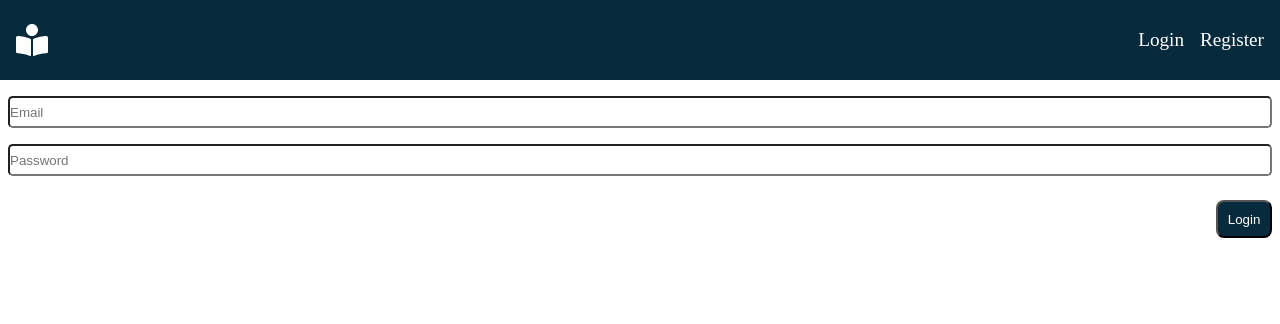
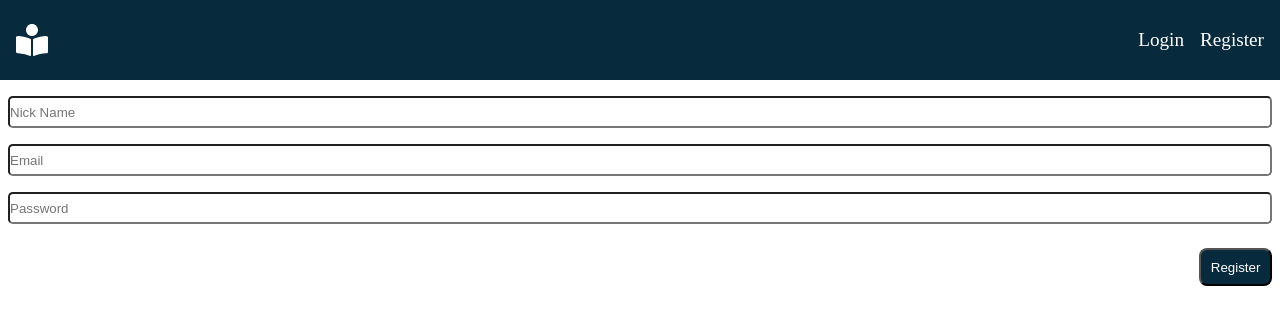
Before and after one commit to AbielKiflu/myforum, a React (Create React App) app: page / in a window 1280 px wide. Shown: the top 324 px of the page. Built offline with nearby package versions, Linux system fonts and the light colour scheme.

Commit message:
Login component has modified and Register added

```diff
--- a/src/App.js
+++ b/src/App.js
@@ -1,4 +1,4 @@
-import {NavBar,Login} from './components';
+import {NavBar,Register} from './components';
 import { BrowserRouter as Router,Routes, Route } from 'react-router-dom';
 import GlobalStyles from './globalStyle';
 import {Provider} from "react-redux";
@@ -14,7 +14,7 @@ function App() {
         <NavBar/>
 
       </Router>
-      <Login/>
+      <Register/>
     </Provider>
   );
 }
--- a/src/components/Login/Login.elements.js
+++ b/src/components/Login/Login.elements.js
@@ -1,17 +1,6 @@
 import styled from 'styled-components';
 
 
-export const Btn=styled.button`
-    outline:none;
-    border-radius:0.5rem;
-    color:#fff;
-    padding:0.6rem;
-    background:#082a3d;
-
-    &:hover {
-        background:#33224f;
-    }
-`;
 
 export const Input=styled.input`
     width:100%;
--- a/src/components/Login/Login.js
+++ b/src/components/Login/Login.js
@@ -1,5 +1,3 @@
-//import { render } from '@testing-library/react';
-//import React from 'react';
 import {Btn} from '../Button/Button.elements'
 import {Input} from './Login.elements'
 import {InputContainer,ButtonContainer,ColumnContainer} from '../../globalStyle';
@@ -12,7 +10,7 @@ const Login = () => {
             <ColumnContainer>
             <InputContainer>
                 <Input type="text" placeholder="Email" aria-label="email"/>
-                <Input type="text" placeholder="Password" aria-label="password"/>
+                <Input type="password" placeholder="Password" aria-label="password"/>
             </InputContainer>
 
             <ButtonContainer>
--- a/src/components/Register/Register.elements.js
+++ b/src/components/Register/Register.elements.js
@@ -1,17 +1,5 @@
 import styled from 'styled-components';
 
-
-export const Btn=styled.button`
-    outline:none;
-    border-radius:0.5rem;
-    color:#fff;
-    padding:0.6rem;
-    background:#082a3d;
-
-    &:hover {
-        background:#33224f;
-    }
-`;
 
 export const Input=styled.input`
     width:100%;
--- a/src/components/Register/Register.js
+++ b/src/components/Register/Register.js
@@ -1,5 +1,3 @@
-//import { render } from '@testing-library/react';
-//import React from 'react';
 import {Btn} from '../Button/Button.elements'
 import {Input} from './Register.elements'
 import {InputContainer,ButtonContainer,ColumnContainer} from '../../globalStyle';
@@ -11,12 +9,13 @@ const Login = () => {
         <>
             <ColumnContainer>
             <InputContainer>
+                <Input type="text" placeholder="Nick Name" aria-label="email"/>
                 <Input type="text" placeholder="Email" aria-label="email"/>
-                <Input type="text" placeholder="Password" aria-label="password"/>
+                <Input type="password" placeholder="Password" aria-label="password"/>
             </InputContainer>
 
             <ButtonContainer>
-                <Btn>Login</Btn>
+                <Btn>Register</Btn>
             </ButtonContainer>
             </ColumnContainer>
         </>
--- a/src/components/index.js
+++ b/src/components/index.js
@@ -1,3 +1,4 @@
 export {default as NavBar} from "./NavBar/NavBar";
 export {default as Button} from "./Button/Button";
 export {default as Login} from "./Login/Login";
+export {default as Register} from "./Register/Register";
```
Also changed, not shown: src/components/TextField/TextField.elements.js (deleted, +0 -7 lines), src/components/TextField/TextField.js (deleted, +0 -17 lines).
